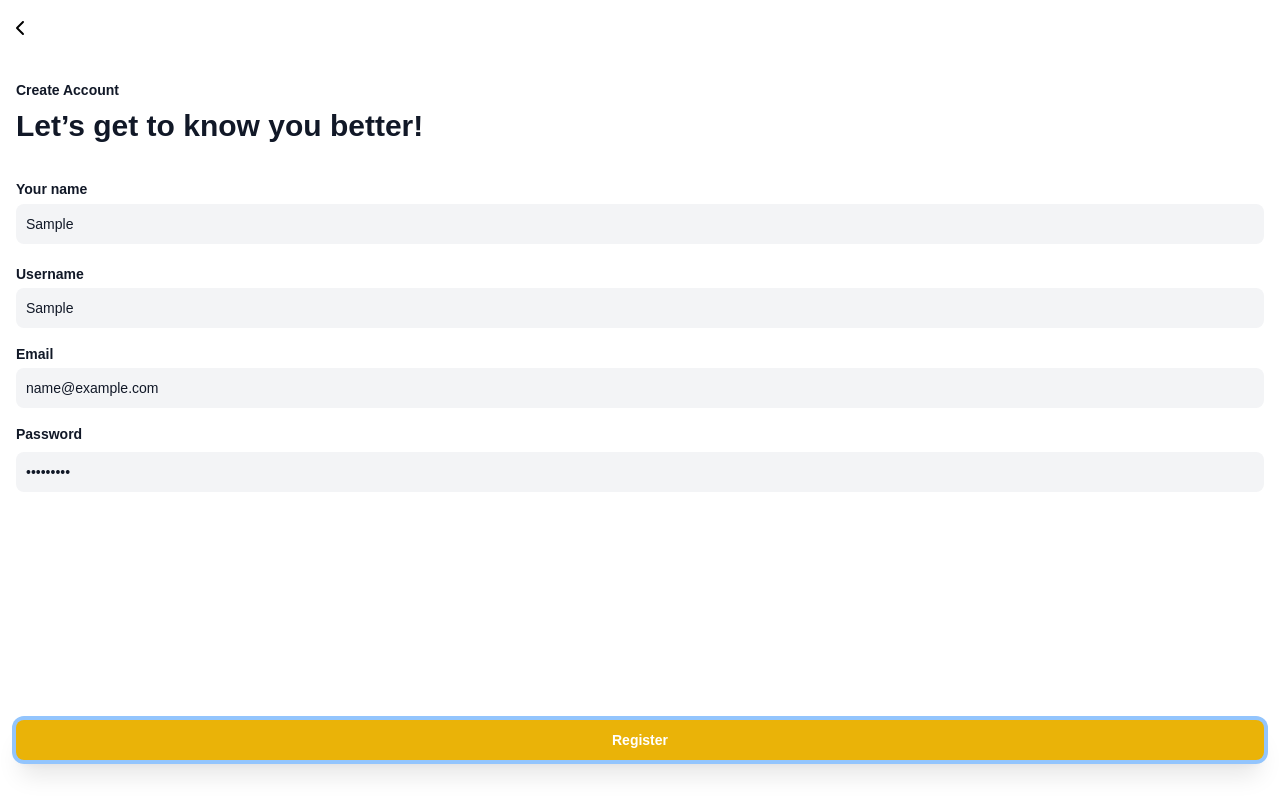
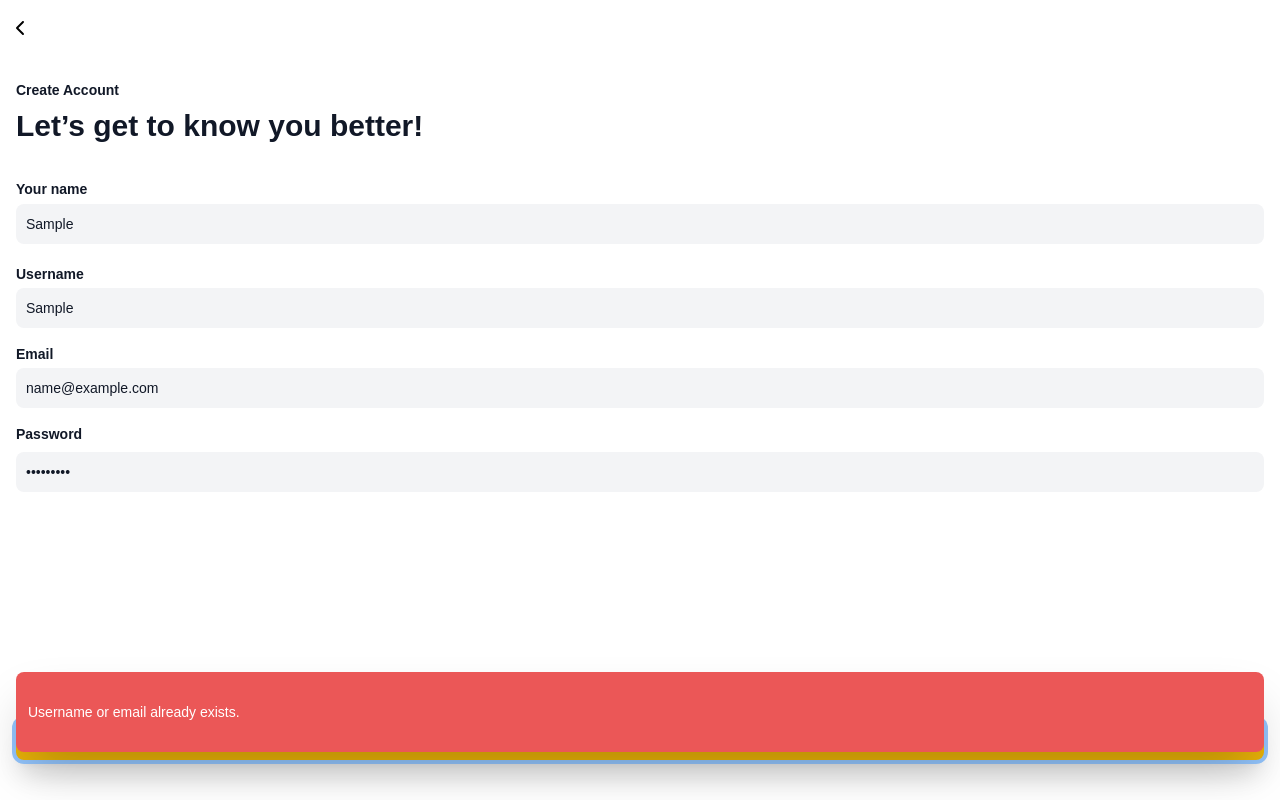
Before and after one commit to sambit-sankalp/project-client, a React (Create React App) app: page /register in a window 1280 px wide. Both pictures are taken after typing "Sample", "Sample", "name@example.com", "Sample123" into the empty fields and a click on the button "Register". Built offline with nearby package versions, Linux system fonts and the light colour scheme; no server answers.

Commit message:
fix:bug fix

```diff
--- a/src/pages/Register.jsx
+++ b/src/pages/Register.jsx
@@ -17,11 +17,16 @@ const Register = () => {
 
   const handleSubmit = (e) => {
     e.preventDefault();
+    console.log('submit');
     dispatch(register(user));
   };
 
+  console.log(user);
+
   const dispatch = useDispatch();
   const result = useSelector((state) => state.register);
+
+  console.log(result);
 
   useEffect(() => {
     if (localStorage.getItem('userInfo')) {
@@ -43,6 +48,23 @@ const Register = () => {
         { id: 'unique-notification', position: 'bottom-center' }
       );
       window.location.href = '/login';
+    }
+
+    if (result.success === false && result.error !== '') {
+      toast.custom(
+        (t) => (
+          <div
+            className={`w-full h-[5rem] bg-[#EB5757] flex justify-start items-center rounded-lg my-3 shadow-2xl hover:shadow-none transform-gpu translate-y-0 hover:translate-y-1 relative transition-all duration-500 ease-in-out ${
+              t.visible ? 'bottom-5' : '-bottom-96'
+            }`}
+          >
+            <h4 className="w-full text-white text-sm font-epilogue font-normal ml-3">
+              Username or email already exists.
+            </h4>
+          </div>
+        ),
+        { id: 'unique-notification', position: 'bottom-center' }
+      );
     }
   }, [result]);
 
--- a/src/slices/auth/registerSlice.js
+++ b/src/slices/auth/registerSlice.js
@@ -17,7 +17,7 @@ export const register = createAsyncThunk('user/register', async (user) => {
   };
 
   const { data } = await axios.post(
-    'https://sambittictactoeserver.onrender.com/api/user/signup',
+    'http://localhost:5000/api/user/signup',
     { name, username, email, password },
     config
   );
--- a/src/slices/games/createGameslice.js
+++ b/src/slices/games/createGameslice.js
@@ -11,7 +11,7 @@ const initialState = {
 export const createGame = createAsyncThunk(
   'games/createGame',
   async (email) => {
-    const { data } = await axios.post('https://sambittictactoeserver.onrender.com/api/game/create', {
+    const { data } = await axios.post('https://localhost:5000/api/game/create', {
       stepnumber: 0,
       history: Array(9).fill(null),
       xIsNext: true,
```
